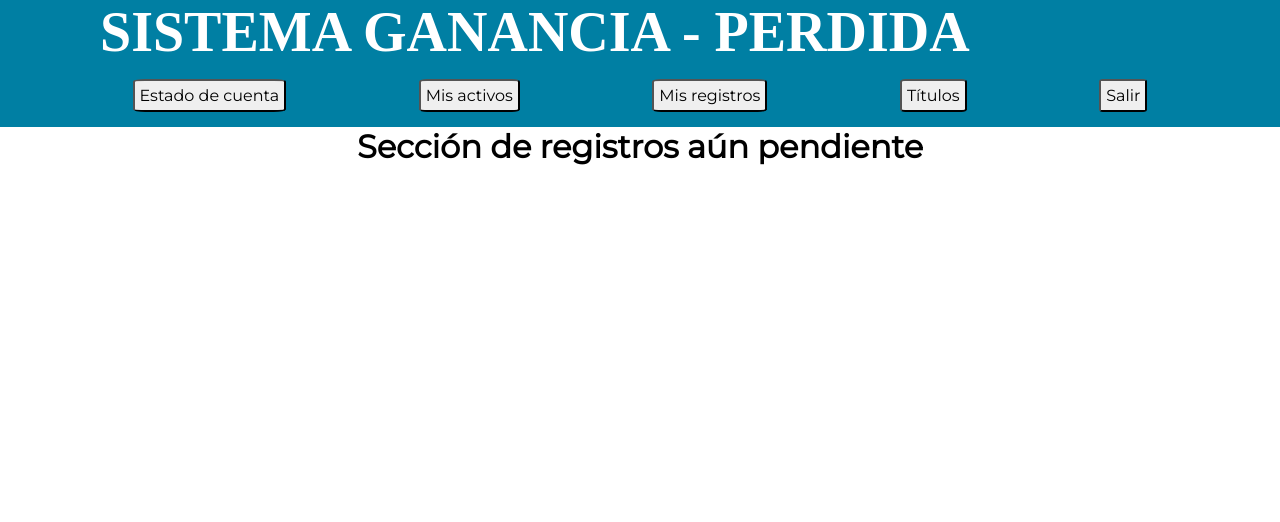
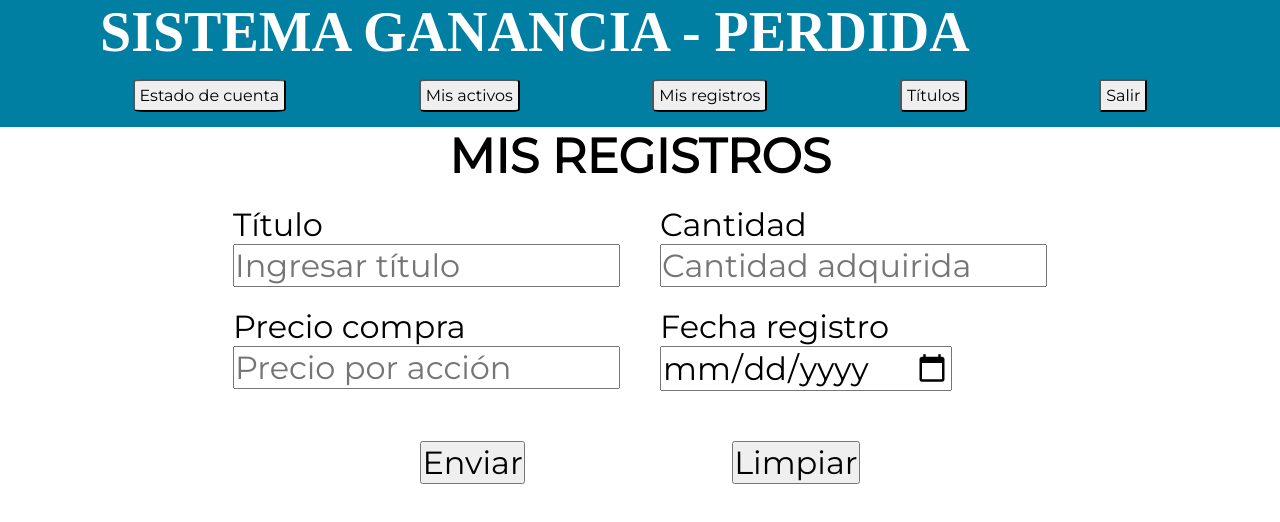
Before and after one commit to facundovarela99/Sistema-Ganancias-Perdidas-Bolsa, a website with bundled scripts: page index.html in a window 1280 px wide. Both pictures are taken after a click on the button "Mis registros". Built offline with nearby package versions, Linux system fonts and the light colour scheme; no server answers.

Commit message:
Agregada vista para los registros junto con el formulario para los mismos. Se agregó una nueva función para realizar un login y simular una obtención de manera legítima del primer par de tokens. Aún así se mantiene el código anterior para mejoras o cambios.

```diff
--- a/css/styles.css
+++ b/css/styles.css
@@ -35,6 +35,10 @@ header{
 
 .tituloActivos{
     text-align: center;
+}
+
+.tituloActivos h1{
+    font-size: 3rem;
 }
 
 .seccionTitulos{
@@ -96,6 +100,10 @@ header{
     width: fit-content;
 }
 
+.tituloEstadoCuenta h1{
+    font-size: 3rem;
+}
+
 .divPadreEstadoCuenta{
     width: fit-content;
     display: flex;
@@ -147,3 +155,51 @@ header{
     background-color: #007FA3;
     font-size: 1.3rem;
 }
+
+.tituloRegistros{
+    text-align: center;
+}
+
+.tituloRegistros h1{
+    font-size: 3rem;
+}
+
+.divFormRegistro{
+    display: flex;
+    justify-content: center;
+    margin: 10px 0;
+}
+
+.formularioRegistro{
+    display: flex;
+    flex-direction: column;
+    width: fit-content;
+}
+
+.inputs1, .inputs2{
+    display: flex;
+    flex-direction: row;
+}
+
+.inputs1 div{
+    margin: 10px 20px;
+}
+
+.inputs2 div{
+    margin: 10px 20px;
+}
+
+.formularioRegistro p, input{
+    font-size: 2rem;
+}
+
+.enviarBtnFormRegistro, .limpiarBtnFormRegistro{
+    width: fit-content;
+}
+
+.btnsForm{
+    display: flex;
+    flex-direction: row;
+    margin-top: 40px;
+    justify-content: space-evenly;
+}
--- a/js/IOL/estadoCuenta.js
+++ b/js/IOL/estadoCuenta.js
@@ -12,7 +12,7 @@ export function mostrarDataEstadoCuenta(data){
         mainIndex.innerHTML='';
         seccionEstadoCuenta.innerHTML=`
             <div class="tituloEstadoCuenta">
-                    <h2><strong>ESTADO DE CUENTA</strong></h2>
+                    <h1><strong>ESTADO DE CUENTA</strong></h1>
             </div>
         `
         const divPadre = document.createElement('div');
--- a/js/IOL/main.js
+++ b/js/IOL/main.js
@@ -2,6 +2,7 @@ import { fetchData } from "./resolverEndpoint.js";
 import { mostrarDataEstadoCuenta } from "./estadoCuenta.js";
 import { mostrarDataActivos } from "./activos.js";
 import { titulosPage } from "./titulos.js";
+import { mostrarRegistros } from "./registros.js";
 import { IOL_ESTADO_CUENTA_URL, IOL_PORTFOLIO_ACTIVOS_URL } from "../constantes.js";
 
 // let refreshTokenActualizado = await ActualizarRefreshToken()
@@ -30,7 +31,5 @@ botonTitulos.addEventListener('click', ()=>{
 });
 
 botonRegistros.addEventListener('click',()=>{
-    mainIndex.innerHTML = `
-        <h1 class="h1NoData">Sección de registros aún pendiente</h1>
-    `
+    mostrarRegistros();
 })
--- /dev/null
+++ b/js/IOL/registros.js
@@ -0,0 +1,48 @@
+import { mainIndex } from "./main.js";
+const seccionRegistros = document.createElement('div');
+seccionRegistros.className = 'seccionRegistros';
+
+export function mostrarRegistros(){
+    seccionRegistros.innerHTML = `
+        <div class="tituloRegistros">
+            <h1>MIS REGISTROS</h1>
+        </div>
+    `
+    const divPadreRegistros = document.createElement('div');
+    const divRegistro = document.createElement('div');
+    divPadreRegistros.className = 'divPadreRegistros';
+    divRegistro.className = 'divRegistro';
+    divRegistro.innerHTML = `
+        <div class="divFormRegistro">
+            <form class="formularioRegistro" action="" method="">
+                <div class="inputs1">
+                    <div>
+                        <label for="registroTitulo"><p>Título</p></label>
+                        <input type="text" name="registroTitulo" id="registroTitulo" placeholder="Ingresar título" required>
+                    </div>
+                    <div>
+                        <label for="registroCantidad"><p>Cantidad</p></label>
+                        <input type="number" name="registroCantidad" id="registroCantidad" placeholder="Cantidad adquirida" required>
+                    </div>
+                </div>
+                <div class="inputs2">
+                    <div>
+                        <label for="registroPrecioCompra"><p>Precio compra</p></label>
+                        <input type="number" name="registroPrecioCompra" id="registroPrecioCompra" placeholder="Precio por acción" required>
+                    </div>
+                    <div>
+                        <label for="registroFecha"><p>Fecha registro</p></label>
+                        <input type="date" name="registroFecha" id="registroFecha" required>
+                    </div>
+                </div>
+                <div class="btnsForm">
+                    <input class="enviarBtnFormRegistro" type="submit" value="Enviar" id="enviar">
+                    <input class="limpiarBtnFormRegistro" type="reset" value="Limpiar" id="limpiar">
+                </div>
+            </form>
+        </div>
+    `;
+    divPadreRegistros.innerHTML=divRegistro.outerHTML;
+    seccionRegistros.appendChild(divPadreRegistros);
+    mainIndex.innerHTML = seccionRegistros.outerHTML;
+}
--- a/package.json
+++ b/package.json
@@ -3,6 +3,7 @@
   "version": "1.0.0",
   "description": "Sistema de ganancias y perdidas privado para registrar operaciones",
   "main": "index.js",
+  "type": "module",
   "scripts": {
     "test": "echo \"Error: no test specified\" && exit 1"
   },
@@ -28,5 +29,8 @@
     "pg": "^8.16.3",
     "pg-hstore": "^2.3.4",
     "sequelize": "^6.37.7"
+  },
+  "devDependencies": {
+    "nodemon": "3.1.11"
   }
 }
```
Also changed, not shown: js/manejo_tokens/primerParTokens.js (+64 -17 lines).
